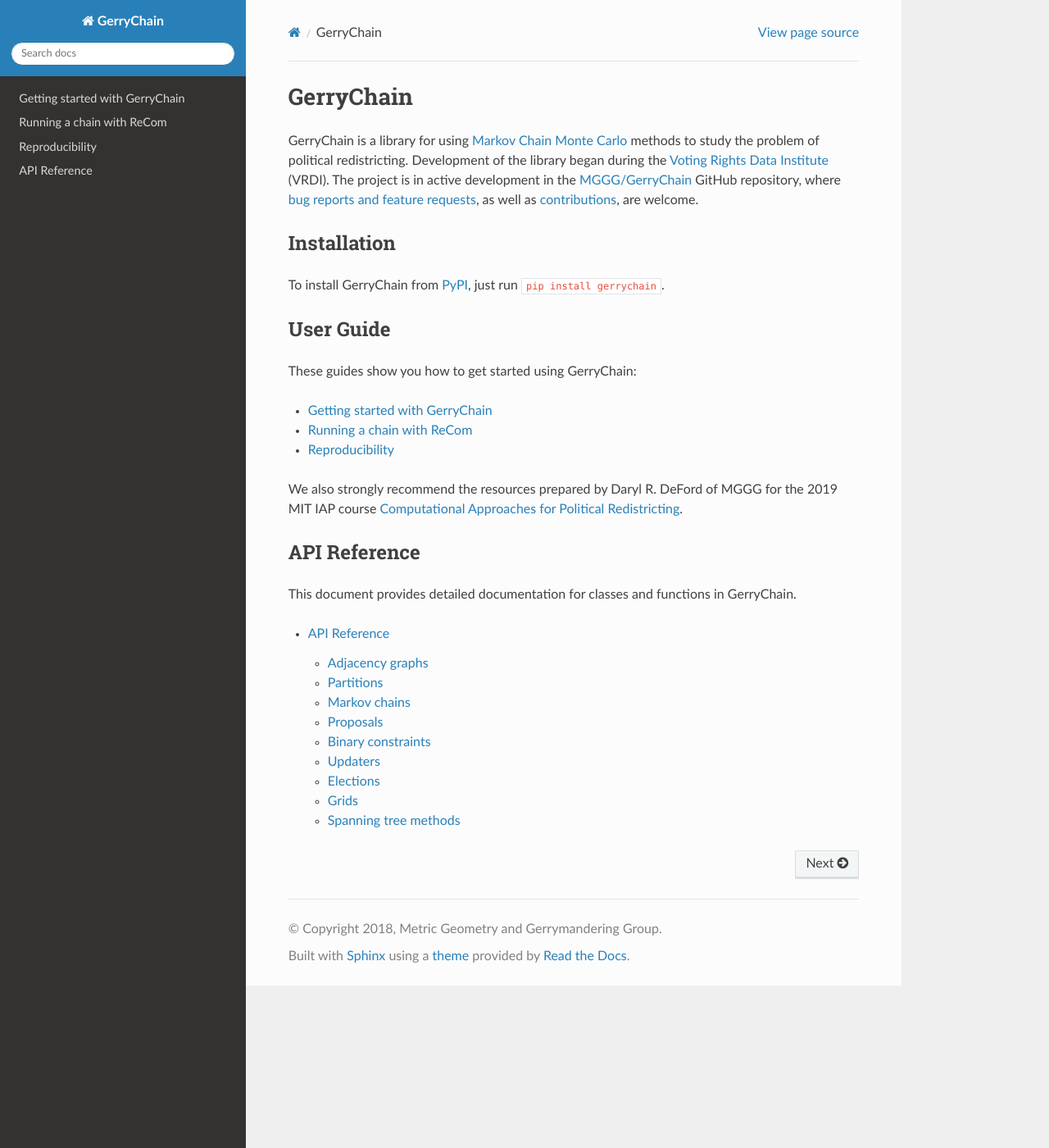
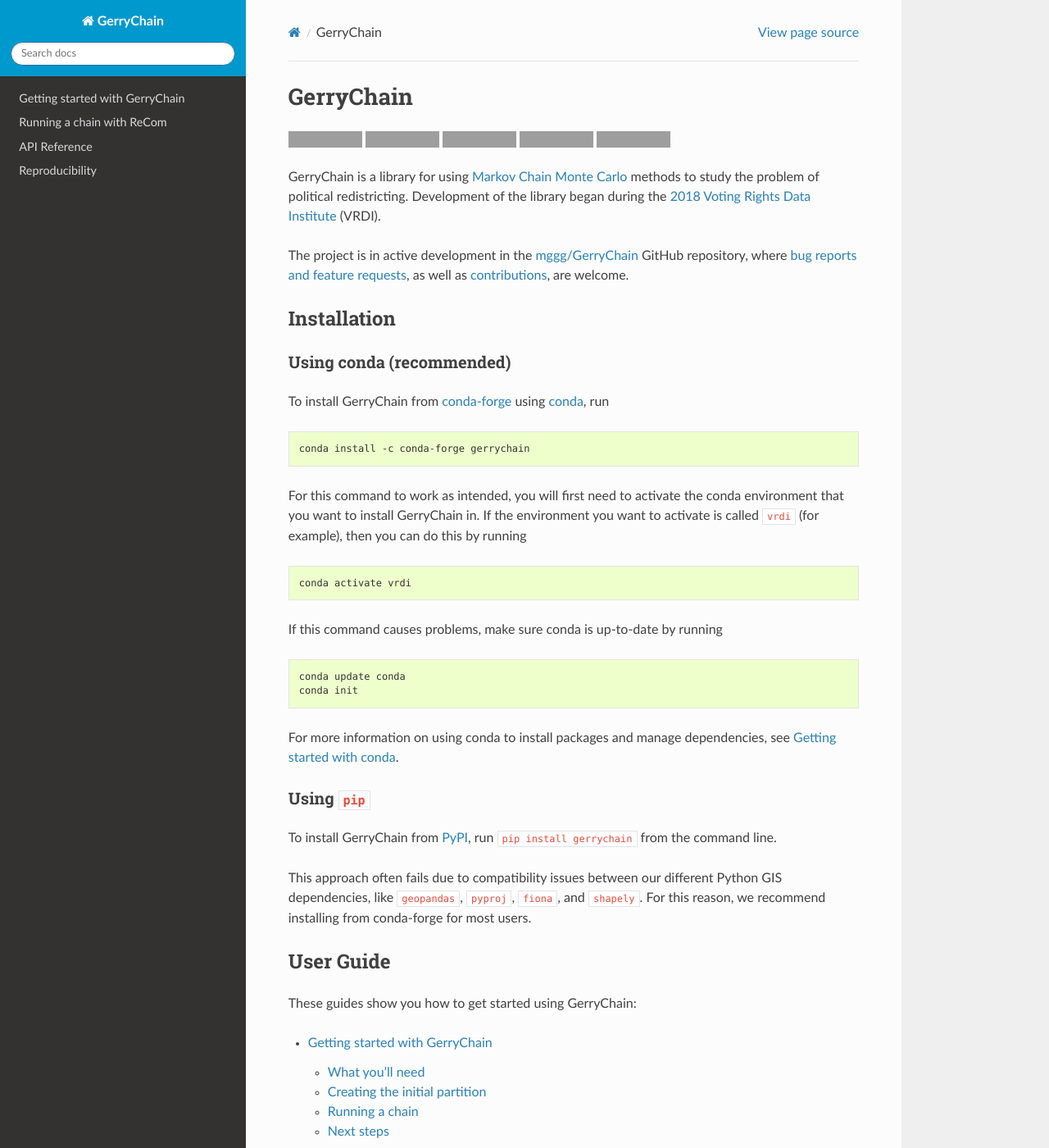
Before and after one commit to mggg/GerryChain, a Sphinx documentation site: the page built from docs/index.rst, in a window 1280 px wide and 1400 px high. Shown: the whole window at 82% size. Built offline with Sphinx 7.4.7 and the Read the Docs theme 2.0.0, drawn with Linux system fonts in a browser that asks for light colours; some of the changed text lies outside the part shown; grey boxes are pictures that could not be loaded.

Commit message:
Add conda installation instructions. Add conda-forge badge. Change documentation TOC.

```diff
--- a/docs/conf.py
+++ b/docs/conf.py
@@ -101,7 +101,7 @@
 # further.  For a list of options available for each theme, see the
 # documentation.
 #
-# html_theme_options = {}
+html_theme_options = {"style_nav_header_background": "#0099cd"}
 
 # Add any paths that contain custom static files (such as style sheets) here,
 # relative to this directory. They are copied after the builtin static files,
--- a/docs/index.rst
+++ b/docs/index.rst
@@ -3,52 +3,112 @@
    You can adapt this file completely to your liking, but it should at least
    contain the root `toctree` directive.
 
+==========
 GerryChain
 ==========
 
-GerryChain is a library for using `Markov Chain Monte Carlo`_ methods to study the problem
-of political redistricting. Development of the library began during the
-`Voting Rights Data Institute`_ (VRDI). The project is in active development in the `MGGG/GerryChain`_ GitHub
-repository, where `bug reports and feature requests`_, as well as `contributions`_, are welcome.
+.. image:: https://circleci.com/gh/mggg/GerryChain.svg?style=svg
+    :target: https://circleci.com/gh/mggg/GerryChain
+    :alt: Build Status
+.. image:: https://codecov.io/gh/mggg/GerryChain/branch/master/graph/badge.svg
+    :target: https://codecov.io/gh/mggg/GerryChain
+    :alt: Code Coverage
+.. image:: https://readthedocs.org/projects/gerrychain/badge/?version=latest
+    :target: https://gerrychain.readthedocs.io/en/latest
+    :alt: Documentation Status
+.. image:: https://badge.fury.io/py/gerrychain.svg
+    :target: https://pypi.org/project/gerrychain/
+    :alt: PyPI Package
+.. image:: https://img.shields.io/conda/vn/conda-forge/gerrychain.svg?color=%230099cd
+    :target: https://anaconda.org/conda-forge/gerrychain
+    :alt: conda-forge Package
+
+GerryChain is a library for using `Markov Chain Monte Carlo`_ methods
+to study the problem of political redistricting. Development of the
+library began during the `2018 Voting Rights Data Institute`_ (VRDI).
+
+The project is in active development in the `mggg/GerryChain`_ GitHub
+repository, where `bug reports and feature requests`_, as well as
+`contributions`_, are welcome.
 
 
 .. _`Markov Chain Monte Carlo`: https://en.wikipedia.org/wiki/Markov_chain_Monte_Carlo
 .. _`Metric Geometry and Gerrymandering Group`: https://www.mggg.org/
-.. _`Voting Rights Data Institute`: http://gerrydata.org/
+.. _`2018 Voting Rights Data Institute`: http://gerrydata.org/
 .. _`MGGG/GerryChain`: https://github.com/mggg/GerryChain
 .. _`bug reports and feature requests`: https://github.com/mggg/gerrychain/issues
 .. _`contributions`: https://github.com/mggg/gerrychain/pulls
 
 
 Installation
-------------
+============
 
-To install GerryChain from PyPI_, just run ``pip install gerrychain``.
+Using conda (recommended)
+-----------------------------
+
+To install GerryChain from conda-forge_ using conda_, run
+
+.. code-block:: console
+
+    conda install -c conda-forge gerrychain
+
+For this command to work as intended, you will first need to activate
+the conda environment that you want to install GerryChain in. If
+the environment you want to activate is called ``vrdi`` (for example),
+then you can do this by running
+
+.. code-block:: console
+
+    conda activate vrdi
+
+If this command causes problems, make sure conda is up-to-date by
+running
+
+.. code-block:: console
+
+    conda update conda
+    conda init
+
+For more information on using conda to install packages and manage
+dependencies, see `Getting started with conda`_.
+
+.. _`Getting started with conda`: https://conda.io/projects/conda/en/latest/user-guide/getting-started.html
+.. _conda: https://conda.io/projects/conda/en/latest/
+.. _conda-forge: https://conda-forge.org/
+
+Using ``pip``
+-------------
+
+To install GerryChain from PyPI_, run ``pip install gerrychain`` from
+the command line.
+
+This approach often fails due to compatibility issues between our
+different Python GIS dependencies, like ``geopandas``, ``pyproj``,
+``fiona``, and ``shapely``. For this reason, we recommend installing
+from conda-forge for most users.
 
 .. _PyPI: https://pypi.org/
 
 
 User Guide
-----------
+==========
 
 These guides show you how to get started using GerryChain:
 
 .. toctree::
-    :maxdepth: 1
+    :maxdepth: 2
 
     user/quickstart
     user/recom
-    user/reproducibility
 
-We also strongly recommend the resources prepared by Daryl R. DeFord of MGGG for the
-2019 MIT IAP course `Computational Approaches for Political Redistricting`_.
+We also highly recommend the resources prepared by Daryl R. DeFord of
+MGGG for the 2019 MIT IAP course `Computational Approaches for Political Redistricting`_.
 
 
 .. _`Computational Approaches for Political Redistricting`: https://people.csail.mit.edu/ddeford//CAPR.php
 
-
 API Reference
--------------
+=============
 
 This document provides detailed documentation for classes and functions in
 GerryChain.
```
Also changed, not shown: other parts of docs/index.rst (+9 -0 lines), README.rst (+66 -14 lines), docs/topics/reproducibility.rst (renamed from docs/user/reproducibility.rst).
